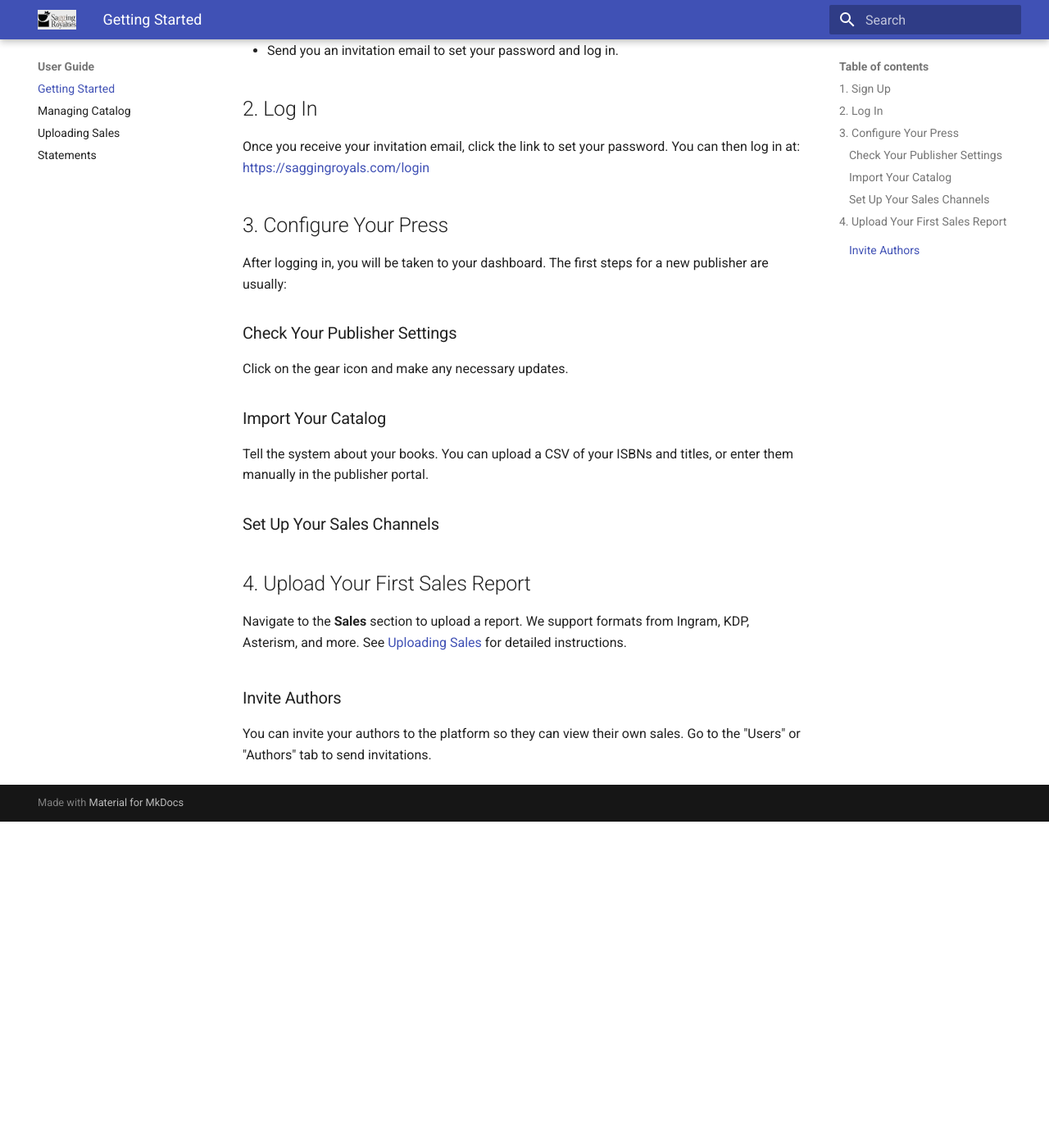
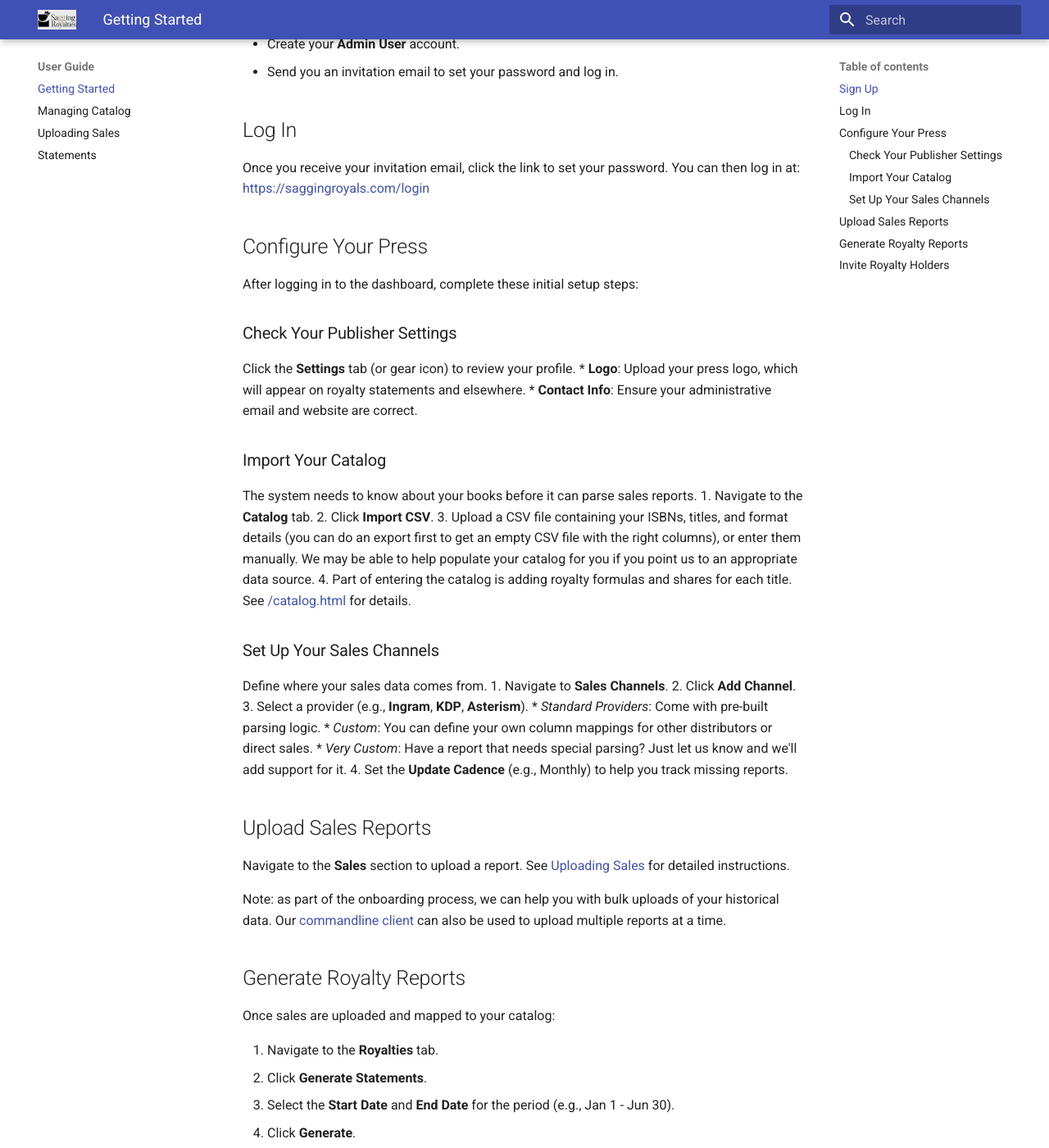
Before and after one commit to saggingmeniscus/saggingroyals-docs, an MkDocs documentation site: the page built from docs/getting-started.md, in a window 1280 px wide and 1400 px high, scrolled down 706 px. Shown: the whole window at 82% size. Built offline with MkDocs 1.6.1 and Material for MkDocs 9.7.7, drawn with Linux system fonts in a browser that asks for light colours; before the commit the page ends 1708 px from its top, so only the background shows below that; some of the changed text lies outside the part shown.

Commit message:
more docs

```diff
--- a/docs/getting-started.md
+++ b/docs/getting-started.md
@@ -2,46 +2,73 @@
 
 Welcome to Sagging Royalties! We are currently in an invite-only phase. This guide will walk you through the process of getting your press set up on the platform.
 
-## 1. Sign Up
+## Sign Up
 
-At this time, there is no public self-service sign-up form. To create a new publisher account, you must contact the Sagging Royalties administrative staff.
+At this time, there is no public self-service sign-up form. To create a new publisher account,  contact Sagging Royalties staff, and we'll set you up.
 
-**Please email us at [info@saggingmeniscus.com](mailto:info@saggingmeniscus.com) with the following information:**
+Eemail [support@saggingroyals.com](mailto:support@saggingroyals.com) with the following information:
 
 *   **Publisher Name**: The official name of your press.
 *   **Contact Email**: The primary email address for administrative notifications.
 *   **Website**: Your press's website URL.
 *   **Admin User**: The name and email address of the person who will be the primary administrator.
 
+Also let us know how you calculate royalties and what your sources of sales and payment data are.
 Once we receive your request, we will:
 
 *  Create your **Publisher** entity in the system.
 *  Create your **Admin User** account.
 *  Send you an invitation email to set your password and log in.
 
-## 2. Log In
+##  Log In
 
 Once you receive your invitation email, click the link to set your password. You can then log in at:
 [https://saggingroyals.com/login](https://saggingroyals.com/login)
 
-## 3. Configure Your Press
+## Configure Your Press
 
-After logging in, you will be taken to your dashboard. The first steps for a new publisher are usually:
+After logging in to the dashboard, complete these initial setup steps:
 
 ### Check Your Publisher Settings
-Click on the gear icon and make any necessary updates.
+Click the **Settings** tab (or gear icon) to review your profile.
+*   **Logo**: Upload your press logo, which will appear on royalty statements and elsewhere.
+*   **Contact Info**: Ensure your administrative email and website are correct.
 
 ### Import Your Catalog
-Tell the system about your books. You can upload a CSV of your ISBNs and titles, or enter them manually in the publisher portal.
+The system needs to know about your books before it can parse sales reports.
+1.  Navigate to the **Catalog** tab.
+2.  Click **Import CSV**.
+3.  Upload a CSV file containing your ISBNs, titles, and format details (you can do an export first to get an empty CSV file with the right columns), or enter them manually. We may be able to help populate your catalog for you if you point us to an appropriate data source.
+4.  Part of entering the catalog is adding royalty formulas and shares for each title. See [/catalog.html](Catalog) for details.
 
 ### Set Up Your Sales Channels
+Define where your sales data comes from.
+1.  Navigate to **Sales Channels**.
+2.  Click **Add Channel**.
+3.  Select a provider (e.g., **Ingram**, **KDP**, **Asterism**).
+    *   *Standard Providers*: Come with pre-built parsing logic.
+    *   *Custom*: You can define your own column mappings for other distributors or direct sales.
+    *   *Very Custom*: Have a report that needs special parsing? Just let us know and we'll add support for it.
+4.  Set the **Update Cadence** (e.g., Monthly) to help you track missing reports.
 
+##  Upload Sales Reports
+Navigate to the **Sales** section to upload a report. See [Uploading Sales](uploading-sales.md) for detailed instructions.
 
+Note: as part of the onboarding process, we can help you with bulk uploads of your historical data. Our [commandline client](/api.html) can also be used to upload multiple reports at a time.
 
-## 4. Upload Your First Sales Report
-Navigate to the **Sales** section to upload a report. We support formats from Ingram, KDP, Asterism, and more. See [Uploading Sales](uploading-sales.md) for detailed instructions.
+## Generate Royalty Reports
+Once sales are uploaded and mapped to your catalog:
 
-##
+1.  Navigate to the **Royalties** tab.
+2.  Click **Generate Statements**.
+3.  Select the **Start Date** and **End Date** for the period (e.g., Jan 1 - Jun 30).
+4.  Click **Generate**.
+    *   *Processing happens in the background. You will be notified when PDF statements are ready for review.*
 
-### Invite Authors
-You can invite your authors to the platform so they can view their own sales. Go to the "Users" or "Authors" tab to send invitations.
+## Invite Royalty Holders
+You can invite your authors to the portal so they can view their own dashboards.
+
+1.  Go to the **Users** tab.
+2.  Click **Invite User**.
+3.  Enter their email and select the **Royalty Holder** they represent.
+4.  They will receive an email to set their password and access their statements.
```
Also changed, not shown: docs/index.md (+4 -4 lines).
